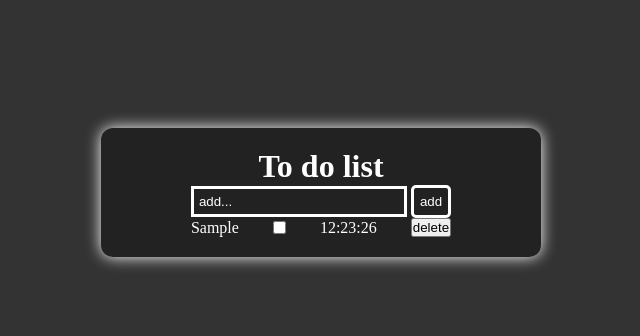
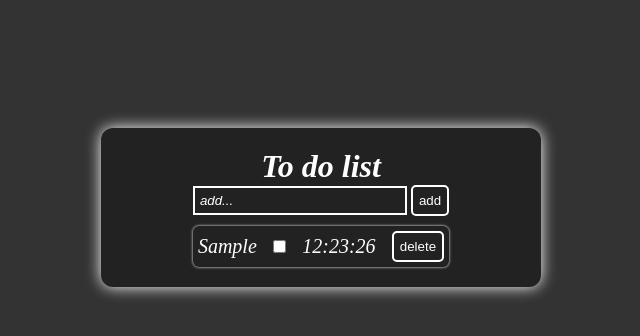
Before and after one commit to murodismo/project, a plain HTML site: page index.html in a window 1280 px wide. Both pictures are taken after typing "Sample" into the empty fields and a click on the button "add". Shown: the whole page, without its empty margins (319-959 px from the left). Drawn offline with Linux system fonts and the light colour scheme.

Commit message:
better style is complete

```diff
--- a/styles.css
+++ b/styles.css
@@ -3,6 +3,7 @@
     padding: 0;
 }
 body{
+    font-style: italic;
     background-color: #333;
     color: #fff;
     display: flex;
@@ -20,11 +21,6 @@ body{
     box-shadow: 0px 0pc 15px #fff;
 }
 
-.todolist-battery{
-    position: absolute;
-    top: 22%;
-    left: 37%;
-}
 .todolist-title{
     text-align: center;
 }
@@ -34,19 +30,21 @@ ul,ol,li{
 .todolist-input{
     width: 200px;
     padding: 5px;
-    border: 3px solid #fff;
+    border: 2px solid #fff;
     background-color: inherit;
     color: #fff;
+    font-style: italic;
 }
 .todolist-input::placeholder{
     color: #fff;
+    font-style: italic;
 }
 .todolist-submit{
     cursor: pointer;
     padding: 6px;
     background-color: inherit;
     color: #fff;
-    border: 3px solid #fff;
+    border: 2px solid #fff;
     border-radius: 5px;
     transition: 0.3s;
 }
@@ -58,4 +56,23 @@ li{
     display: flex;
     align-items: center;
     justify-content: space-between;
+    margin-top: 10px;
+    font-size: 20px;
+    box-shadow: 0px 0px 3px #fff;
+    padding: 5px;
+    border-radius: 6px;
 }
+
+.todo-btn{
+    cursor: pointer;
+    padding: 6px;
+    background-color: inherit;
+    color: #fff;
+    border: 2px solid #fff;
+    border-radius: 5px;
+    transition: 0.3s;
+}
+.todo-btn:hover{
+    background-color: #fff;
+    color: #222;
+}
```
